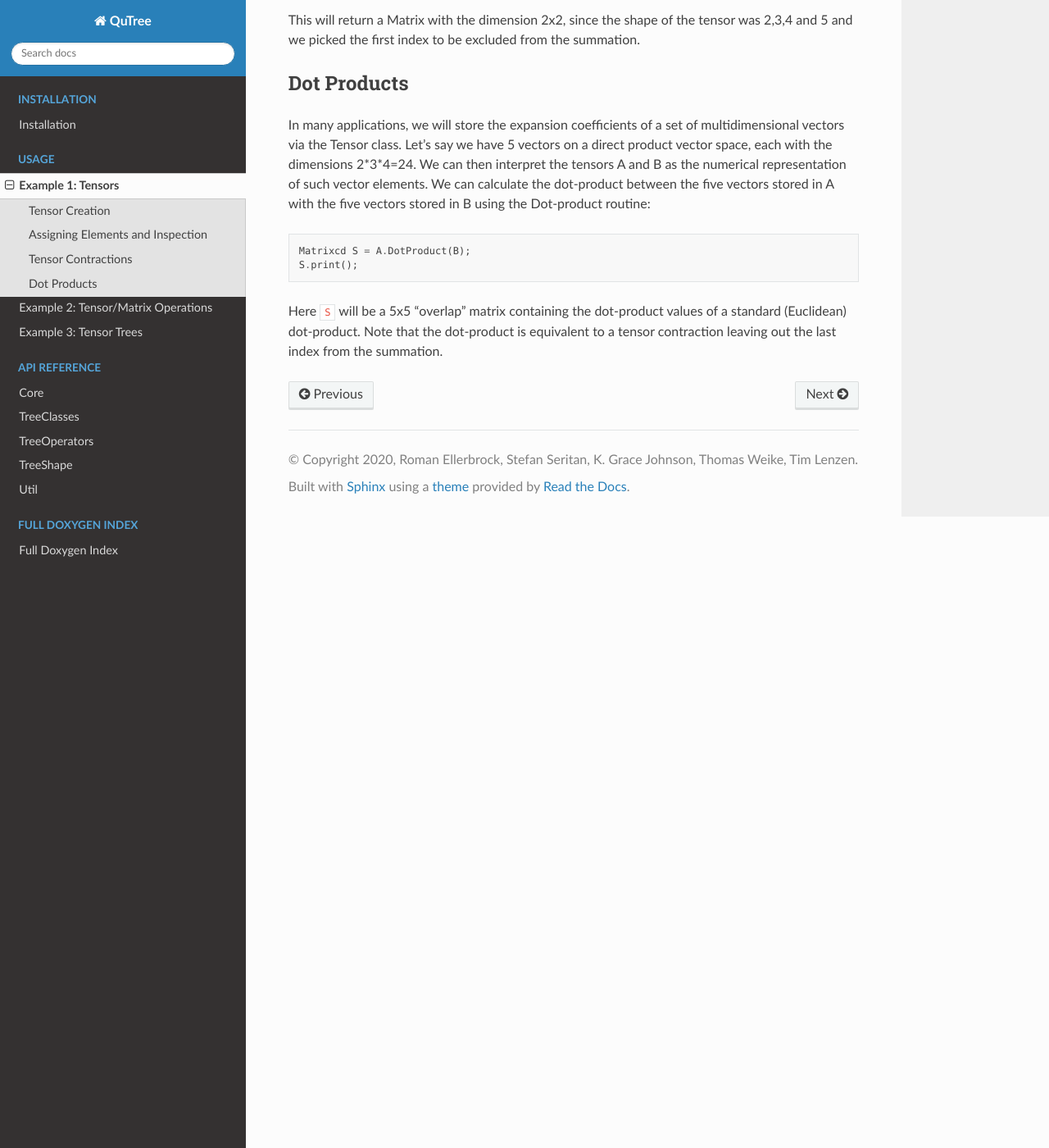
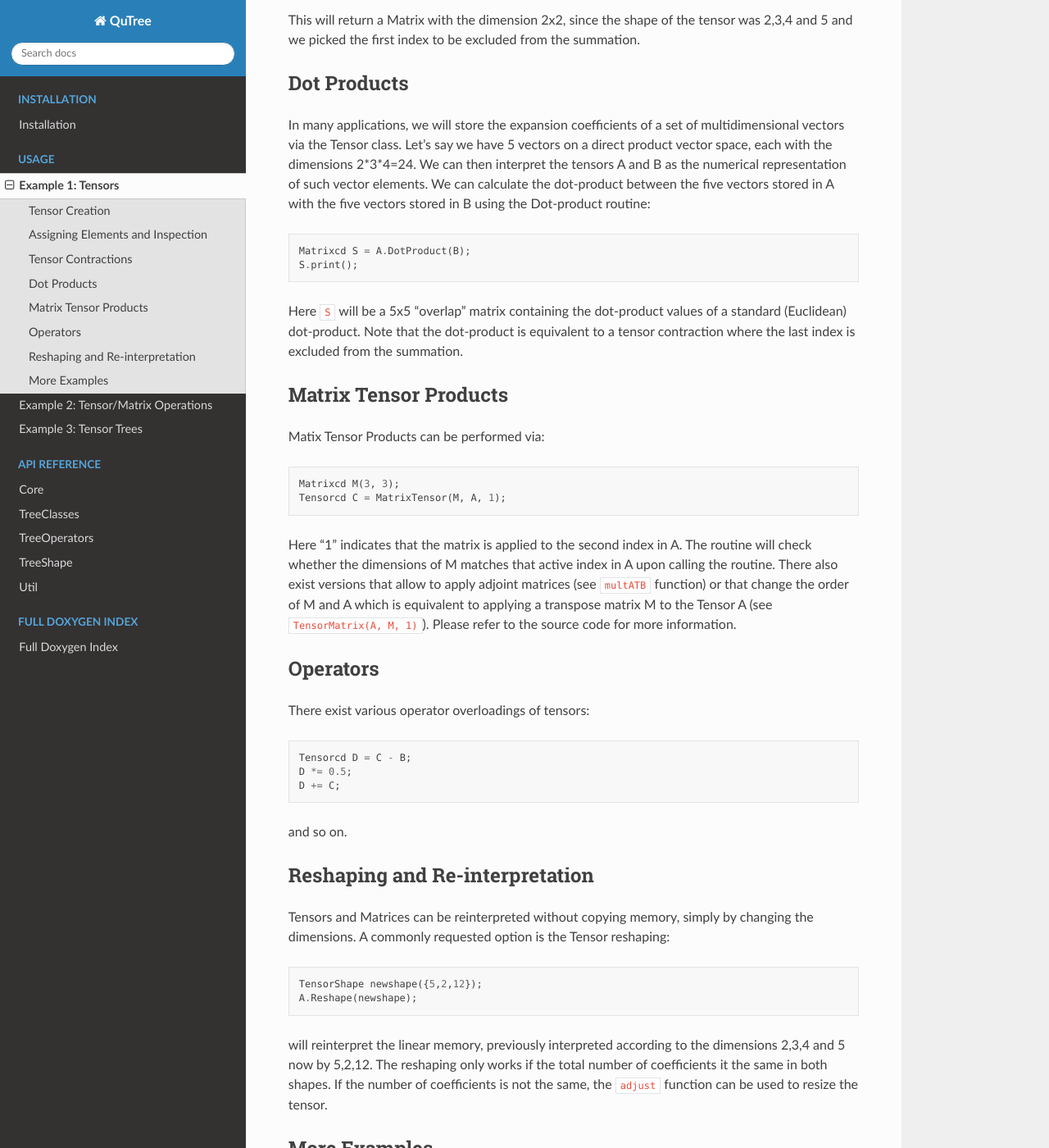
Before and after one commit to roman-ellerbrock/QuTree, a Sphinx documentation site: the page built from docs/sphinx/example_1.rst, in a window 1280 px wide and 1400 px high, scrolled down 1170 px. Shown: the whole window at 82% size. Built offline with Sphinx 7.4.7 and the Read the Docs theme 2.0.0, drawn with Linux system fonts in a browser that asks for light colours; some of the changed text lies outside the part shown.

Commit message:
First complete version of examples in documentation and fixed const expressions in tensor class. Added Tensor contructor that uses external memory.

```diff
--- a/docs/sphinx/example_1.rst
+++ b/docs/sphinx/example_1.rst
@@ -62,5 +62,56 @@ stored in B using the Dot-product routine::
 
 Here :code:`S` will be a 5x5 "overlap" matrix containing the dot-product values of a
 standard (Euclidean) dot-product.
-Note that the dot-product is equivalent to a tensor contraction leaving out the last index
-from the summation.
+Note that the dot-product is equivalent to a tensor contraction where the last index
+is excluded from the summation.
+
+Matrix Tensor Products
+======================
+
+Matix Tensor Products can be performed via::
+
+    Matrixcd M(3, 3);
+    Tensorcd C = MatrixTensor(M, A, 1);
+
+Here "1" indicates that the matrix is applied to the second index in A. The routine will check
+whether the dimensions of M matches that active index in A upon calling the routine.
+There also exist versions that allow to apply adjoint matrices (see :code:`multATB` function)
+or that change the order of M and A which is equivalent to applying a transpose matrix M
+to the Tensor A (see :code:`TensorMatrix(A, M, 1)`). Please refer to the source code for more
+information.
+
+Operators
+=========
+
+There exist various operator overloadings of tensors::
+
+    Tensorcd D = C - B;
+    D *= 0.5;
+    D += C;
+
+and so on.
+
+Reshaping and Re-interpretation
+===============================
+
+Tensors and Matrices can be reinterpreted without copying memory, simply by changing
+the dimensions. A commonly requested option is the Tensor reshaping::
+
+    TensorShape newshape({5,2,12});
+    A.Reshape(newshape);
+
+will reinterpret the linear memory, previously interpreted according to the dimensions
+2,3,4 and 5 now by 5,2,12. The reshaping only works if the total number of coefficients
+it the same in both shapes. If the number of coefficients is not the same, the :code:`adjust`
+function can be used to resize the tensor.
+
+
+
+More Examples
+=============
+
+There are various other functions of the :code:`Tensor` class. Giving a comprehensive overview
+overview would inflate this example section a lot. Instead, we refer the reader to the source code
+and the unit test section for more information. The :code:`Tensor.h` contains the
+most fundamental routines and :code:`Tensor_Extension` contains more routines that
+are sometimes used but not very frequently.
```
Also changed, not shown: 2 other files.
